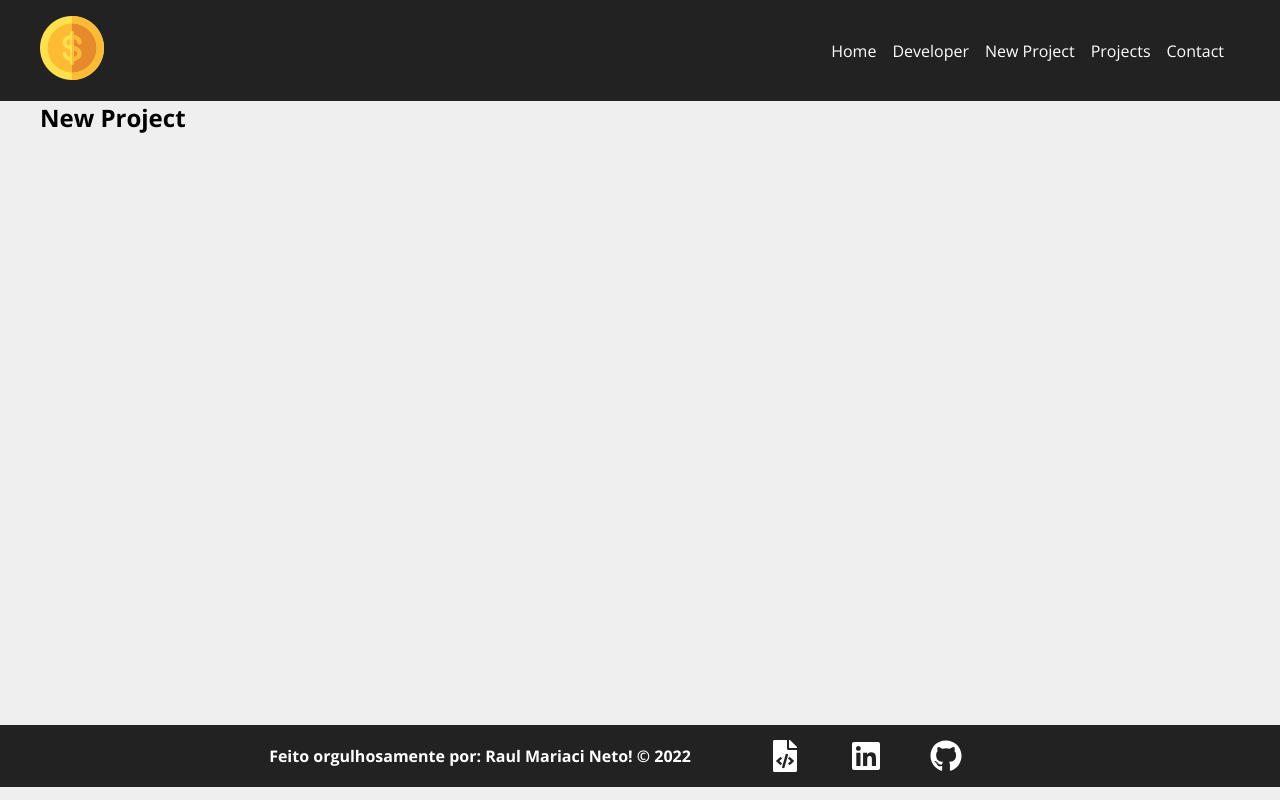
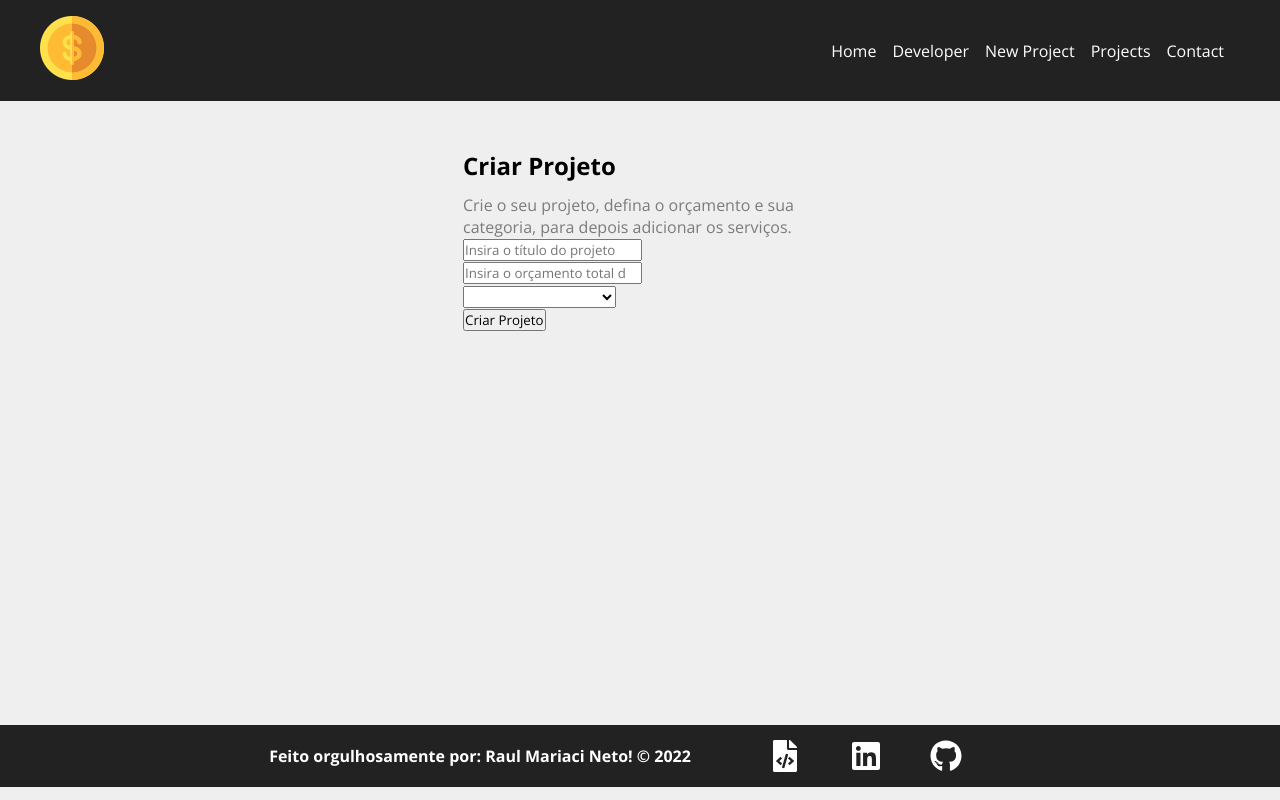
Before and after one commit to raulmn00/generic-manager, a React (Create React App) app: page /newproject in a window 1280 px wide. Built offline with nearby package versions, Linux system fonts and the light colour scheme.

Commit message:
cria a pagina new project e componentiza o formulario de new project

```diff
--- a/src/components/pages/NewProject.js
+++ b/src/components/pages/NewProject.js
@@ -1,7 +1,19 @@
-export default function NewProject(){
-    return(
+import styles from "./NewProject.module.css";
+import ProjectForm from "../project/ProjectForm";
+
+export default function NewProject() {
+    return (
         <>
-            <h2>New Project</h2>
+            <section className={styles.newProjectContainer}>
+                <h1>Criar Projeto</h1>
+                <p>
+                    Crie o seu projeto, defina o orçamento e sua categoria, para
+                    depois adicionar os serviços.
+                </p>
+                <div>
+                    <ProjectForm />
+                </div>
+            </section>
         </>
-    )
+    );
 }
--- /dev/null
+++ b/src/components/pages/NewProject.module.css
@@ -0,0 +1,13 @@
+.newProjectContainer {
+    width: 450px;
+    margin: 0 auto;
+    padding: 3em;
+}
+
+.newProjectContainer h1 {
+    margin-bottom: 0.5em;
+}
+
+.newProjectContainer p {
+    color: #7b7b7b;
+}
--- /dev/null
+++ b/src/components/project/ProjectForm.js
@@ -0,0 +1,26 @@
+export default function ProjectForm() {
+    return (
+        <>
+            <form>
+                <div>
+                    <input
+                        type="text"
+                        placeholder="Insira o título do projeto"
+                    />
+                </div>
+                <div>
+                    <input
+                        type="number"
+                        placeholder="Insira o orçamento total do projeto"
+                    />
+                </div>
+                <div>
+                    <select name="category_id">
+                        <option disabled>Selecione a categoria</option>
+                    </select>
+                </div>
+                <input type="submit" value="Criar Projeto" />
+            </form>
+        </>
+    );
+}
```
